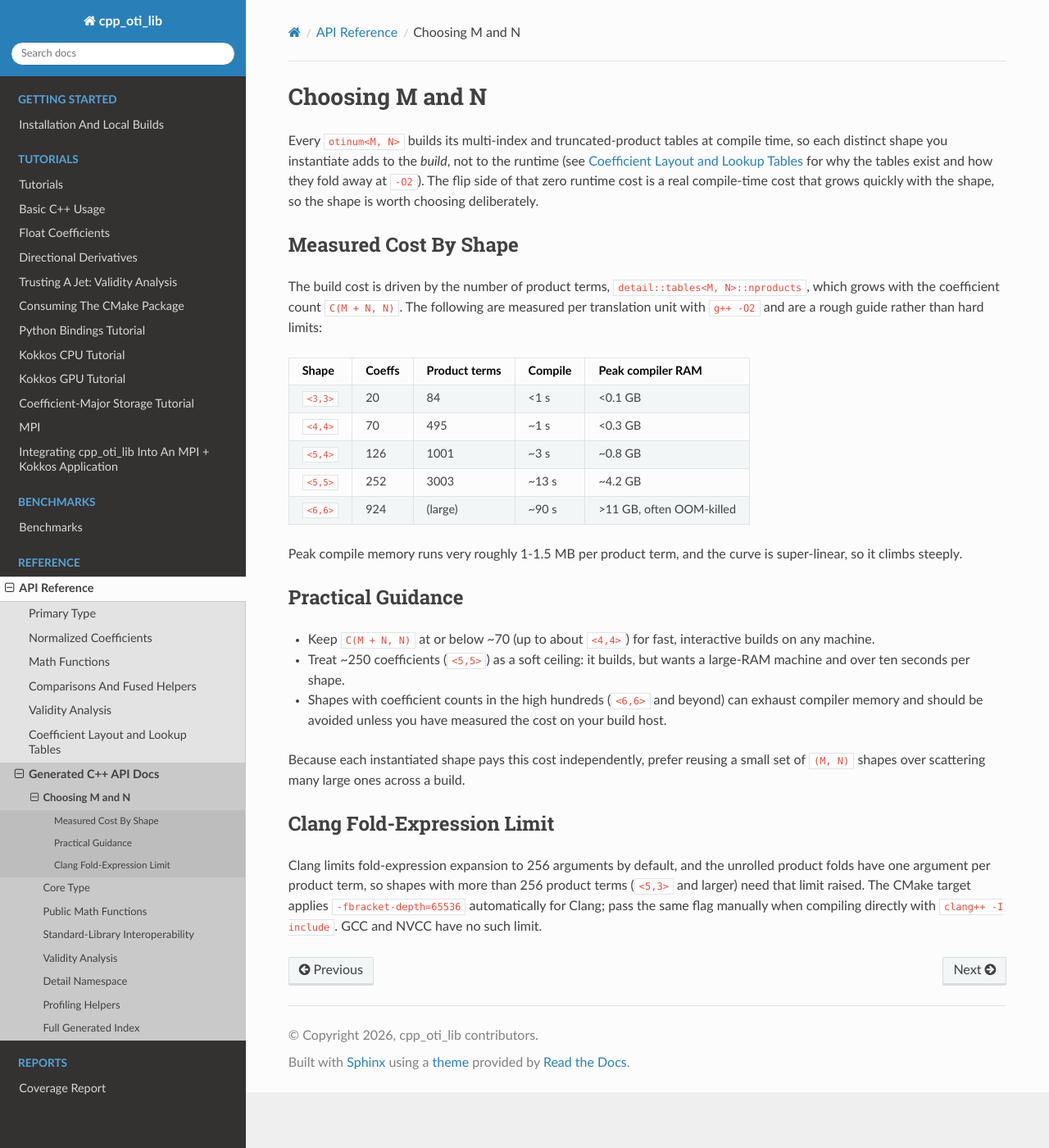
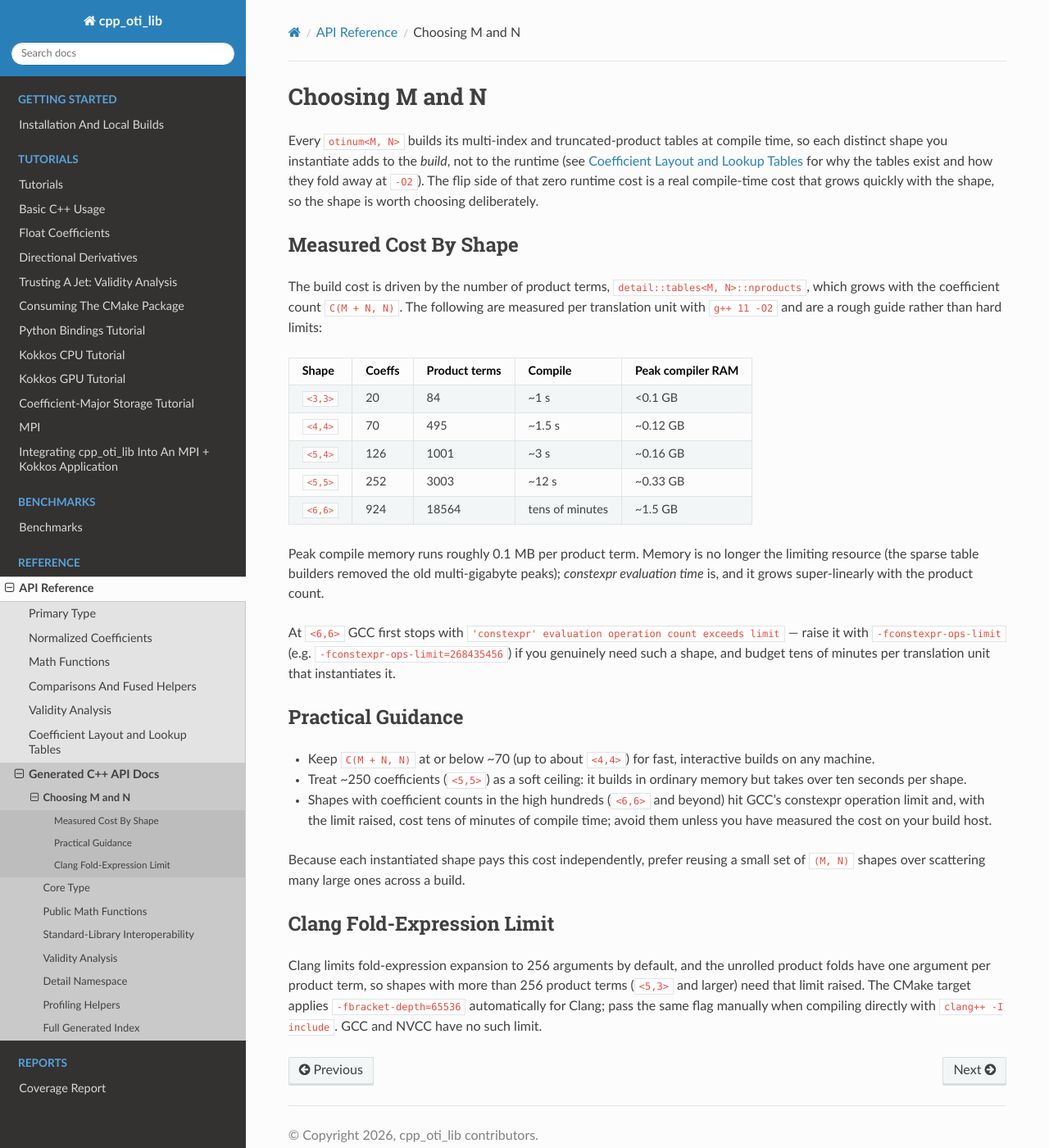
Before and after one commit to Samm-Py/cpp_oti_lib, a Sphinx documentation site: the page built from docs/api/choosing_m_and_n.rst, in a window 1280 px wide and 1400 px high. Shown: the whole window at 82% size. Built offline with Sphinx 7.4.7 and the Read the Docs theme 3.1.0, drawn with Linux system fonts in a browser that asks for light colours.

Commit message:
docs: remeasure shape compile costs; count both Kokkos tests
choosing_m_and_n's cost table predated the sparse table builders: peak
compiler RAM is ~10x lower than documented (<5,5>: 0.33 GB measured vs
4.2 GB claimed; ~0.1 MB per product term, not 1-1.5 MB), and the <6,6>
row was wrong in character -- it no longer OOMs, it hits GCC's constexpr
operation-count limit, and with -fconstexpr-ops-limit raised costs tens
of minutes of constexpr evaluation at ~1.5 GB. Re-measured every row
with g++ 11 and verified the nproducts column by instantiation; the
practical shape ceilings are unchanged but the limiting resource is now
compile time, not memory.

The Kokkos tutorials still described a single Kokkos ctest test:
test_validity_kokkos joined test_kokkos_smoke in c76880e, so a
tests-off Kokkos configure now reports two tests, and the
16-strong scalar suite (not 15) is the wrong-configure symptom.

Co-Authored-By: Claude Fable 5 <noreply@anthropic.com>

```diff
--- a/docs/api/choosing_m_and_n.rst
+++ b/docs/api/choosing_m_and_n.rst
@@ -27,42 +27,50 @@ The build cost is driven by the number of product terms,
    * - ``<3,3>``
      - 20
      - 84
-     - <1 s
+     - ~1 s
      - <0.1 GB
    * - ``<4,4>``
      - 70
      - 495
-     - ~1 s
-     - <0.3 GB
+     - ~1.5 s
+     - ~0.12 GB
    * - ``<5,4>``
      - 126
      - 1001
      - ~3 s
-     - ~0.8 GB
+     - ~0.16 GB
    * - ``<5,5>``
      - 252
      - 3003
-     - ~13 s
-     - ~4.2 GB
+     - ~12 s
+     - ~0.33 GB
    * - ``<6,6>``
      - 924
-     - (large)
-     - ~90 s
-     - >11 GB, often OOM-killed
+     - 18564
+     - tens of minutes
+     - ~1.5 GB
 
-Peak compile memory runs very roughly 1-1.5 MB per product term, and the curve
-is super-linear, so it climbs steeply.
+Peak compile memory runs roughly 0.1 MB per product term. Memory is no longer
+the limiting resource (the sparse table builders removed the old
+multi-gigabyte peaks); *constexpr evaluation time* is, and it grows
+super-linearly with the product count.
+
+At ``<6,6>`` GCC first stops with ``'constexpr' evaluation operation count
+exceeds limit`` — raise it with ``-fconstexpr-ops-limit`` (e.g.
+``-fconstexpr-ops-limit=268435456``) if you genuinely need such a shape, and
+budget tens of minutes per translation unit that instantiates it.
 
 Practical Guidance
 ------------------
 
 * Keep ``C(M + N, N)`` at or below ~70 (up to about ``<4,4>``) for fast,
   interactive builds on any machine.
-* Treat ~250 coefficients (``<5,5>``) as a soft ceiling: it builds, but wants
-  a large-RAM machine and over ten seconds per shape.
+* Treat ~250 coefficients (``<5,5>``) as a soft ceiling: it builds in
+  ordinary memory but takes over ten seconds per shape.
 * Shapes with coefficient counts in the high hundreds (``<6,6>`` and beyond)
-  can exhaust compiler memory and should be avoided unless you have measured
-  the cost on your build host.
+  hit GCC's constexpr operation limit and, with the limit raised, cost tens
+  of minutes of compile time; avoid them unless you have measured the cost on
+  your build host.
 
 Because each instantiated shape pays this cost independently, prefer reusing a
 small set of ``(M, N)`` shapes over scattering many large ones across a build.
```
Also changed, not shown: other parts of docs/api/choosing_m_and_n.rst (+1 -1 lines), docs/tutorials/kokkos_cpu.rst (+13 -8 lines), docs/tutorials/kokkos_gpu.rst (+4 -3 lines).
